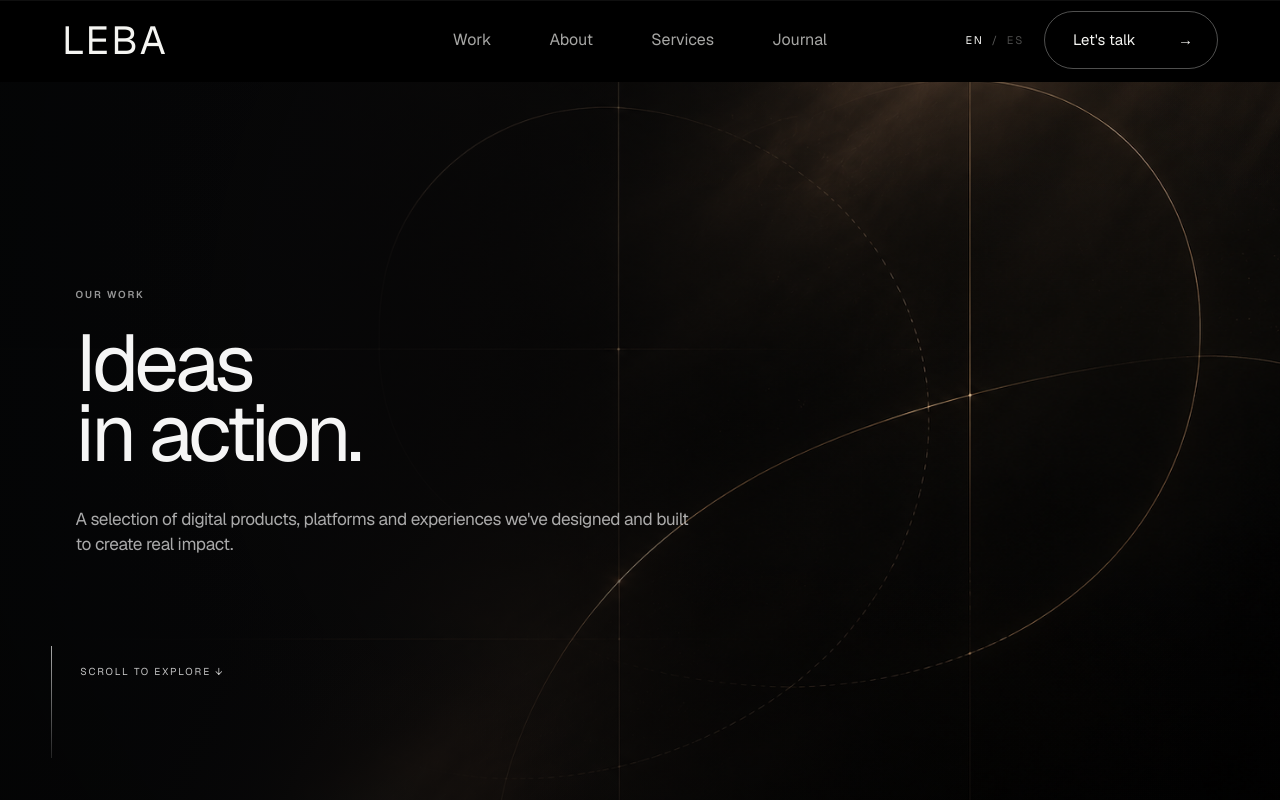
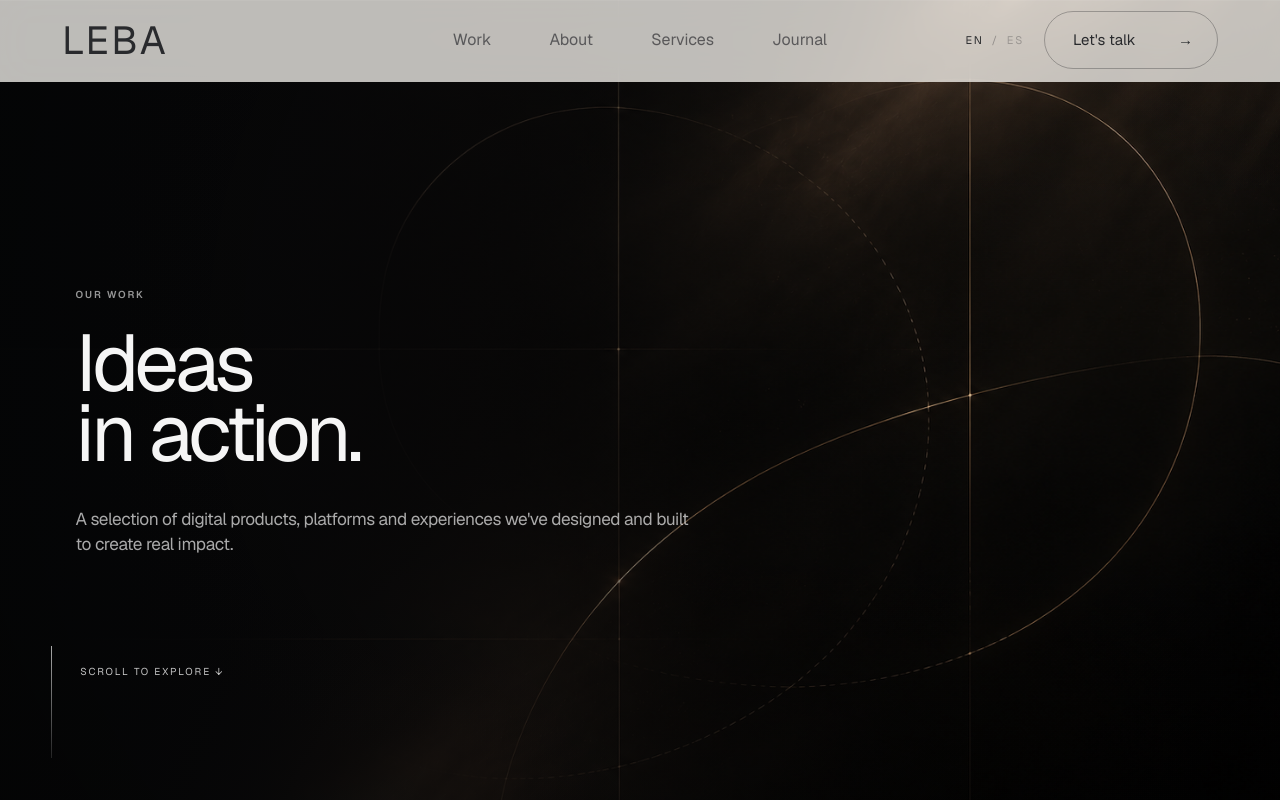
Before and after one commit to NicolasLlanos8799/weareleba, a Next.js app: page /work in a window 1280 px wide. Shown: the top 800 px of the page. Built offline with nearby package versions, Linux system fonts and the light colour scheme.

Commit message:
Make navbar translucent with adaptive page background and contrast

```diff
--- a/components/layout/SiteHeader.tsx
+++ b/components/layout/SiteHeader.tsx
@@ -1,6 +1,6 @@
 "use client";
 
-import { CSSProperties, useState } from "react";
+import { CSSProperties, useEffect, useState } from "react";
 import { useLanguage } from "@/components/i18n/LanguageProvider";
 
 const navigation = {
@@ -12,15 +12,57 @@ type SiteHeaderProps = { tone?: "light" | "dark" };
 
 export function SiteHeader({ tone = "light" }: SiteHeaderProps) {
   const [open, setOpen] = useState(false);
+  const [isDarkBackground, setIsDarkBackground] = useState(tone === "dark");
   const { language, setLanguage } = useLanguage();
   const links = navigation[language];
   const labels = language === "en" ? { talk: "Let's talk", menu: "Menu", close: "Close" } : { talk: "Hablemos", menu: "Menú", close: "Cerrar" };
-  const strong = "#f5f5f2";
-  const muted = "rgba(245,245,242,.68)";
-  const border = "rgba(245,245,242,.32)";
+
+  useEffect(() => {
+    const detectBackground = () => {
+      const probe = document.elementFromPoint(window.innerWidth / 2, 72);
+      let node: Element | null = probe;
+      let background = "rgba(0, 0, 0, 0)";
+
+      while (node) {
+        const value = window.getComputedStyle(node).backgroundColor;
+        if (value && value !== "rgba(0, 0, 0, 0)" && value !== "transparent") {
+          background = value;
+          break;
+        }
+        node = node.parentElement;
+      }
+
+      const match = background.match(/rgba?\(([^)]+)\)/);
+      if (match) {
+        const values = match[1].split(",").map((value) => Number.parseFloat(value.trim()));
+        if (values.length >= 3) {
+          const alpha = values.length === 4 ? values[3] : 1;
+          if (alpha > 0.05) {
+            const luminance = (0.299 * values[0] + 0.587 * values[1] + 0.114 * values[2]) / 255;
+            setIsDarkBackground(luminance < 0.52);
+            return;
+          }
+        }
+      }
+    };
+
+    detectBackground();
+    window.addEventListener("scroll", detectBackground, { passive: true });
+    window.addEventListener("resize", detectBackground);
+    return () => {
+      window.removeEventListener("scroll", detectBackground);
+      window.removeEventListener("resize", detectBackground);
+    };
+  }, [tone]);
+
+  const strong = isDarkBackground ? "rgba(255,255,255,.96)" : "#292a2d";
+  const muted = isDarkBackground ? "rgba(255,255,255,.72)" : "rgba(41,42,45,.68)";
+  const border = isDarkBackground ? "rgba(255,255,255,.48)" : "rgba(41,42,45,.32)";
   const headerStyle = {
     color: strong,
-    background: "#000000",
+    background: isDarkBackground ? "rgba(10,10,10,.72)" : "rgba(242,240,235,.78)",
+    backdropFilter: "blur(18px) saturate(115%)",
+    WebkitBackdropFilter: "blur(18px) saturate(115%)",
     position: "fixed",
     top: 0,
     left: 0,
```
